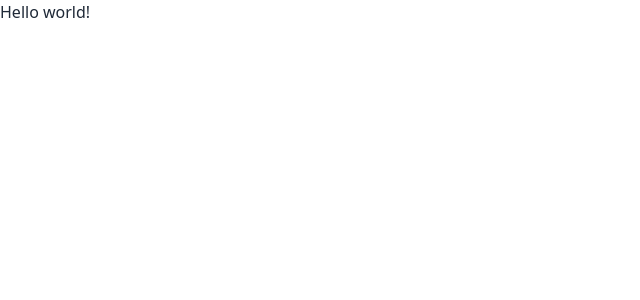
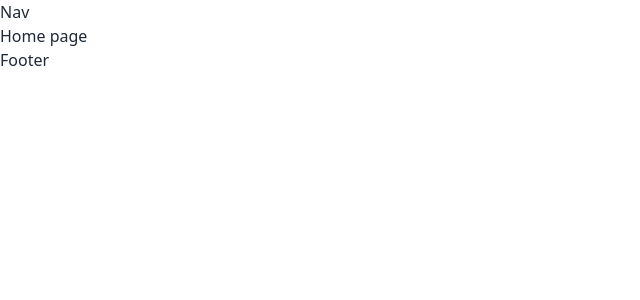
Before and after one commit to turzacse/House-Hunter-Client, a React (Vite) app: page / in a window 1280 px wide. Shown: the top 300 px of the page, without its empty margins (0-640 px from the left). Built offline with nearby package versions, Linux system fonts and the light colour scheme.

Commit message:
Folder setup for the project

```diff
--- /dev/null
+++ b/src/Authentication/Shared/Login.jsx
@@ -0,0 +1,11 @@
+import React from 'react';
+
+const Login = () => {
+    return (
+        <div>
+            login
+        </div>
+    );
+};
+
+export default Login;
--- /dev/null
+++ b/src/Authentication/Shared/Signup.jsx
@@ -0,0 +1,11 @@
+import React from 'react';
+
+const Signup = () => {
+    return (
+        <div>
+            SignUp
+        </div>
+    );
+};
+
+export default Signup;
--- /dev/null
+++ b/src/Components/Footer/Footer.jsx
@@ -0,0 +1,11 @@
+import React from 'react';
+
+const Footer = () => {
+    return (
+        <div>
+            Footer
+        </div>
+    );
+};
+
+export default Footer;Footer
--- /dev/null
+++ b/src/Components/Navber/Navber.jsx
@@ -0,0 +1,11 @@
+import React from 'react';
+
+const Navber = () => {
+    return (
+        <div>
+            Nav
+        </div>
+    );
+};
+
+export default Navber;
--- /dev/null
+++ b/src/Layout/Layout.jsx
@@ -0,0 +1,16 @@
+import React from 'react';
+import { Outlet } from 'react-router-dom';
+import Navber from '../Components/Navber/Navber';
+import Footer from '../Components/Footer/Footer';
+
+const Layout = () => {
+    return (
+        <div>
+            <Navber/>
+            <Outlet/>
+            <Footer/>
+        </div>
+    );
+};
+
+export default Layout;
--- /dev/null
+++ b/src/Pages/Home/Home.jsx
@@ -0,0 +1,11 @@
+import React from 'react';
+
+const Home = () => {
+    return (
+        <div>
+            Home page
+        </div>
+    );
+};
+
+export default Home;
```
Also changed, not shown: src/main.jsx (+9 -1 lines).
